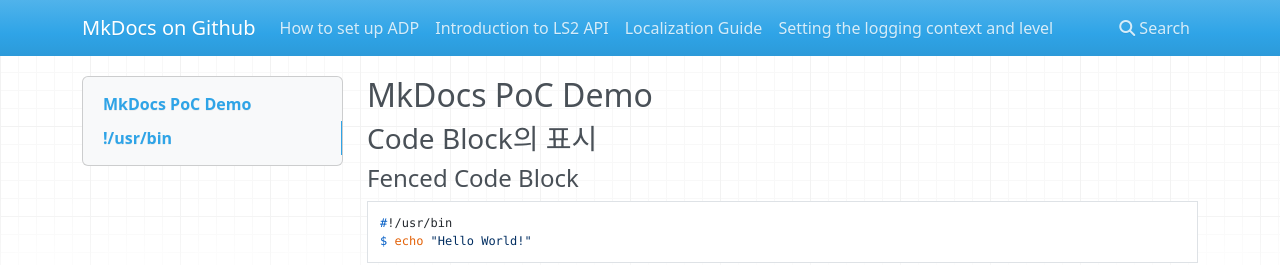
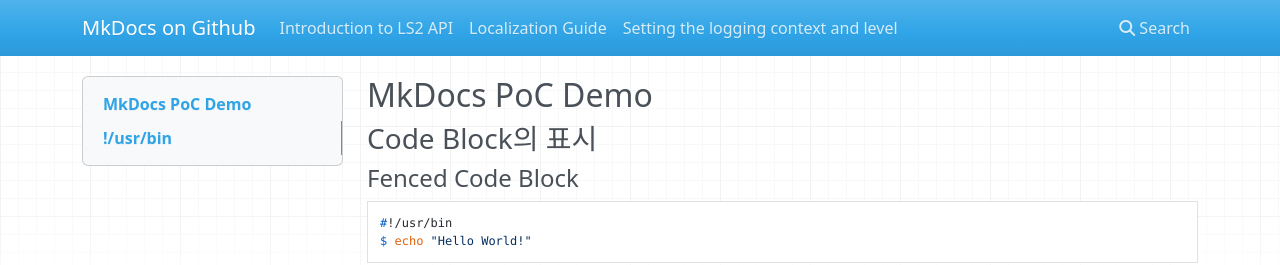
Before and after one commit to sw-uk/mkdtest, an MkDocs documentation site: the page built from docs/index.md, in a window 1280 px wide. Shown: the top 265 px of the page. Built offline with MkDocs 1.6.1, drawn with Linux system fonts in a browser that asks for light colours; nearby versions of some CDN libraries.

Commit message:
Update mkdocs.yml

```diff
--- a/mkdocs.yml
+++ b/mkdocs.yml
@@ -1,7 +1,6 @@
 site_name: MkDocs on Github
 theme: mkdocs
 nav:
-    - 'How to set up ADP': 'How to set up ADP(sa8155) and install webOS Auto.md'
     - 'Introduction to LS2 API': 'introduction-to-ls2-api.md'
     - 'Localization Guide': 'localization-guide.md'
     - 'Setting the logging context and level': 'setting-logging-context-level.md'
```
